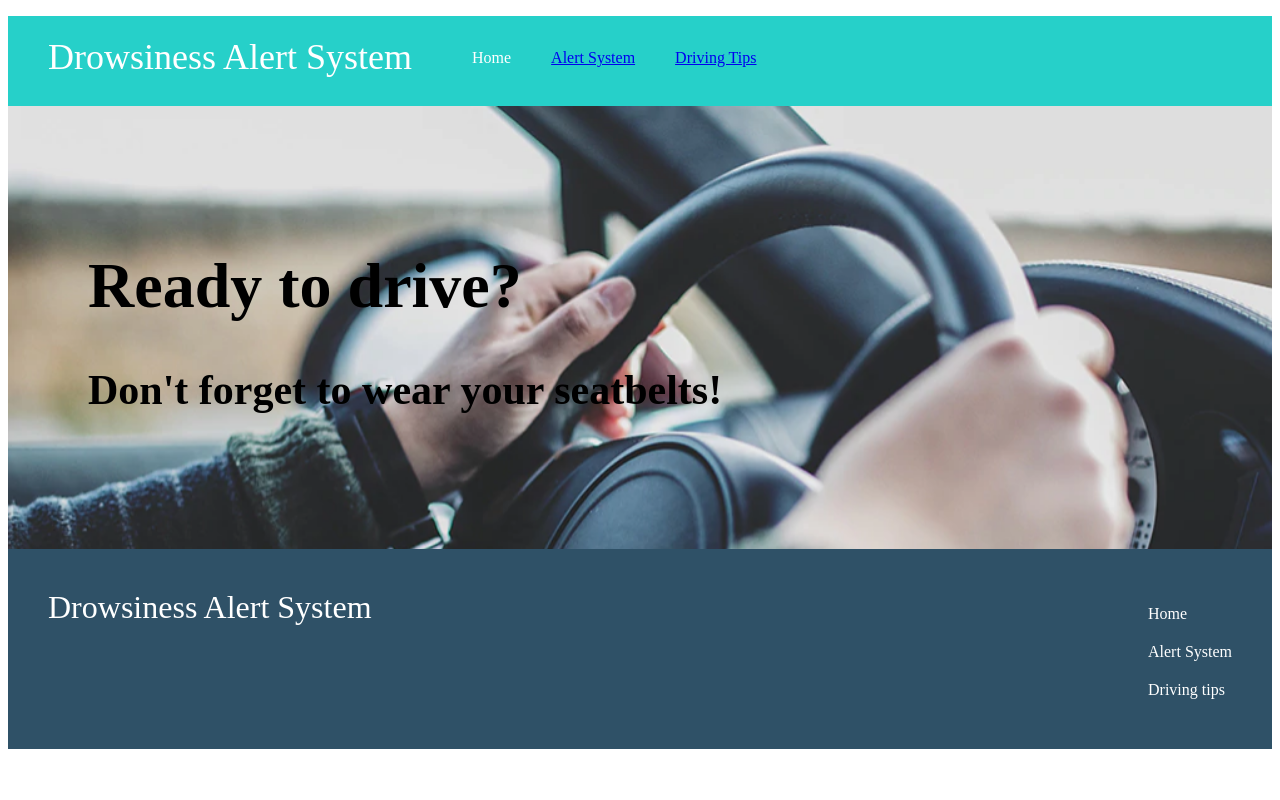
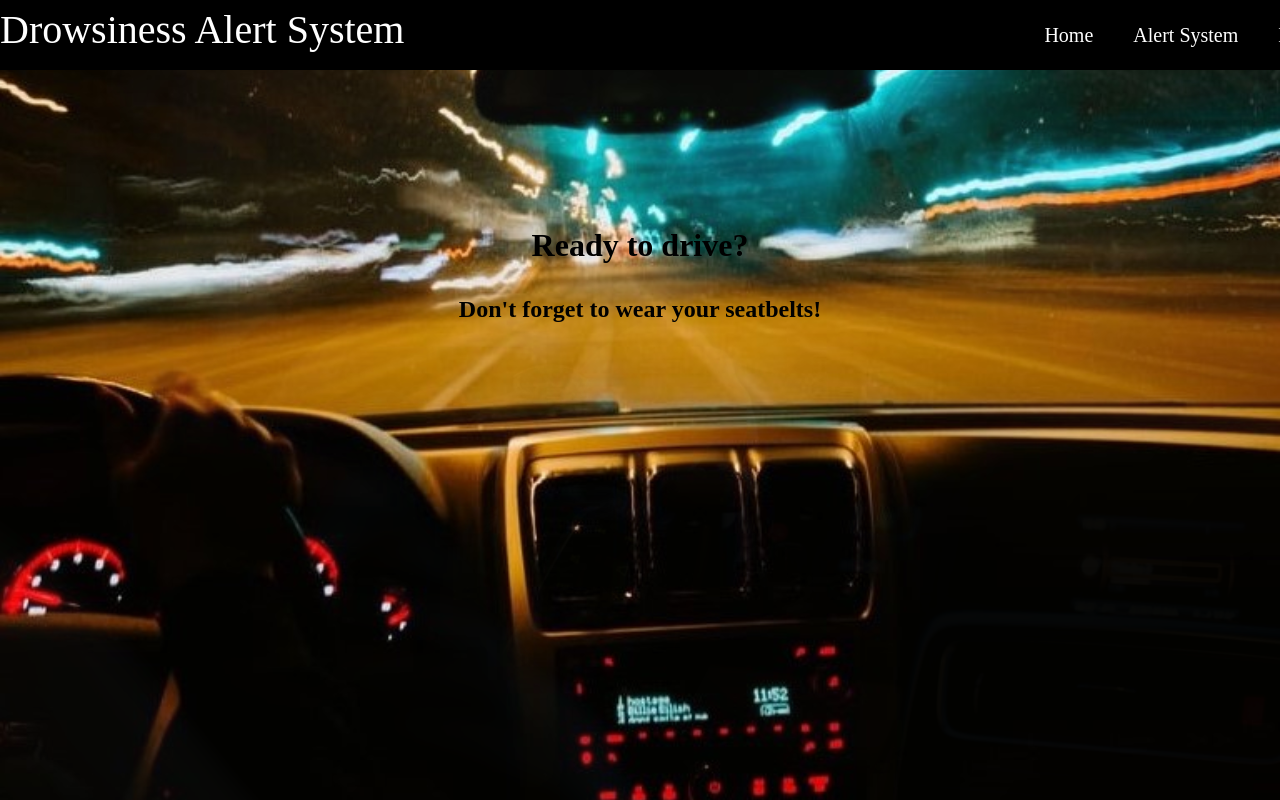
Before and after one commit to swathika1/Drowsiness_alert_flask_app, a Flask app: page / in a window 1280 px wide. Run offline with Flask 2, Linux system fonts and the light colour scheme.

Commit message:
changed the look

```diff
--- /dev/null
+++ b/static/css/homestyle.css
@@ -0,0 +1,115 @@
+/* for changing background images -starts here */
+.container{
+  position:absolute;
+  left:0;
+  top:0;
+  width:100%;
+  height: 100vh;
+  animation: animate 30s ease-in-out infinite;
+  background-size: cover;
+  text-align: center;
+}
+
+@keyframes animate{
+  0%{
+    background-image: url('static/img/bg-img1.jpg')
+  }
+  25%{
+      background-image: url('static/img/bg-img2.jpg')
+    }
+  50%{
+      background-image: url('static/img/bg-img3.jpg')
+  }
+  75%{
+      background-image: url('static/img/bg-img4.jpg')
+  }
+  100%{
+      background-image: url('static/img/bg-img5.jpg')
+  }
+}
+/* for changing background images - ends here */
+
+/* for navigation bar - starts her */
+/* apply a natural box layout model to all elements */
+*, *:before, *:after {
+  -moz-box-sizing: border-box; -webkit-box-sizing: border-box; box-sizing: border-box;
+}
+
+::selection {
+  background: #000;
+  color: #aaf;
+}
+.alternate ::selection {
+  background: #c00;
+  color: #000;
+}
+
+body {
+  margin: 0;
+  padding: 0;
+  font-size: 16px;
+  line-height: 1.5;
+}
+
+ul, li, .logo {
+  -webkit-font-smoothing: antialiased;
+  -moz-osx-font-smoothing: grayscale;
+  font-weight: 400;
+  margin: 0;
+  padding: 0;
+}
+
+.inner {
+  width: 1400px;
+  position: relative;
+  margin: 0 auto;
+}
+
+header {
+  position: fixed;
+  width: 100%;
+  background: #000;
+  transition: 0.7s all;
+  z-index: 100;
+}
+
+li {
+  list-style: none;
+  font-size: 20px;
+}
+
+nav {
+  overflow: hidden;
+}
+
+nav ul {
+  float: right;
+}
+
+nav li {
+  display: inline;
+  float: left;
+}
+
+nav a {
+  display: inline-block;
+  color: #fff;
+  text-decoration: none;
+  padding: 20px;
+  transition: 0.3s all;
+}
+
+nav a:hover {
+  background: red;
+}
+
+.logo {
+  float: left;
+  color: white;
+  font-size: 40px;
+  line-height: 50px;
+  transition: 0.7s all;
+  padding-top: 5px;
+}
+
+/* for navigation bar - ends her */
--- a/static/css/stylesheet.css
+++ /dev/null
@@ -1,56 +0,0 @@
-body {
-    font-family: "Avenir Next";
-  }
-
-li {
-list-style: none;
-}
-
-.header {
-background-color: #26d0c9;
-color: #fff;
-height: 90px;
-}
-
-.header-logo {
-float: left;
-font-size: 36px;
-padding: 20px 40px;
-}
-
-.header-list li {
-float: left;
-padding: 33px 20px;
-}
-
-.main {
-padding: 100px 80px;
-}
-
-.copy-container h1 {
-  font-size: 64px;
-}
-
-.copy-container h2 {
-  font-size: 42px;
-}
-
-.footer {
-background-color: #2f5167;
-color: #fff;
-height: 120px;
-padding: 40px;
-}
-
-.footer-logo {
-float: left;
-font-size: 32px;
-}
-
-.footer-list {
-float: right;
-}
-
-.footer-list li {
-padding-bottom: 20px;
-}
--- a/templates/home.html
+++ b/templates/home.html
@@ -3,37 +3,156 @@
   <head>
       <meta charset="utf-8">
       <title>Drowsiness Alert System</title>
-      <link rel="stylesheet" href="{{url_for('static', filename='css/stylesheet.css')}}">
+      <link rel= "stylesheet" type= "text/css" href= "{{ url_for('static',filename='css/homestyle.css') }}">
   </head>
 
   <body>
-      <div class="header">
-        <div class="header-logo">Drowsiness Alert System</div>
-        <div class="header-list">
+
+      <div class="container">
+        <!-- Navigation bar -->
+        <header id="topnav">
+          <div class="inner">
+            <div class="logo">Drowsiness Alert System</div>
+            <nav role='navigation'>
               <ul>
-            <li>Home</li>
-            <li><a href = "{{ url_for('alert_system') }}">Alert System</a></li> <!-- lick here to go to drowsiness alert system -->
+                <li><a href = "{{ url_for('home') }}">Home</a></li>
+                <li><a href = "{{ url_for('alert_system') }}">Alert System</a></li>
                 <li><a href = "{{ url_for('driving_tips') }}">Driving Tips</a></li>
               </ul>
+            </nav>
           </div>
-      </div>
+        </header>
 
-      <div class="main" style="background-image: url('static/img/carfront.png'); background-size: cover">
+        <!-- contents -->
         <div class="copy-container">
+          <div class="contents" style="padding-top: 200px">
           <h1>Ready to drive?</h1>
           <h2>Don't forget to wear your seatbelts!</h2>
           </div>
         </div>
 
-      <div class="footer">
-        <div class="footer-logo">Drowsiness Alert System</div>
-        <div class="footer-list">
-          <ul>
-            <li>Home</li>
-            <li>Alert System </li>
-            <li>Driving tips </li>
-          </ul>
       </div>
-      </div>
+
+<style>
+/* for changing background images -starts here */
+  .container{
+      position:absolute;
+      left:0;
+      top:0;
+      width:100%;
+      height: 100vh;
+      animation: animate 30s ease-in-out infinite;
+      background-size: cover;
+      text-align: center;
+    }
+
+  @keyframes animate{
+      0%{
+        background-image: url('static/img/bg-img1.jpg')
+      }
+      25%{
+          background-image: url('static/img/bg-img2.jpg')
+        }
+      50%{
+          background-image: url('static/img/bg-img3.jpg')
+      }
+      75%{
+          background-image: url('static/img/bg-img4.jpg')
+      }
+      100%{
+          background-image: url('static/img/bg-img5.jpg')
+      }
+    }
+/* for changing background images - ends here */
+
+/* for navigation bar - starts her */
+/* apply a natural box layout model to all elements */
+*, *:before, *:after {
+  -moz-box-sizing: border-box; -webkit-box-sizing: border-box; box-sizing: border-box;
+}
+
+::selection {
+  background: #000;
+  color: #aaf;
+}
+.alternate ::selection {
+  background: #c00;
+  color: #000;
+}
+
+body {
+  margin: 0;
+  padding: 0;
+  font-size: 16px;
+  line-height: 1.5;
+}
+
+ul, li, .logo {
+  -webkit-font-smoothing: antialiased;
+  -moz-osx-font-smoothing: grayscale;
+  font-weight: 400;
+  margin: 0;
+  padding: 0;
+}
+
+.inner {
+  width: 1400px;
+  position: relative;
+  margin: 0 auto;
+}
+
+header {
+  position: fixed;
+  width: 100%;
+  background: #000;
+  transition: 0.7s all;
+  z-index: 100;
+}
+
+li {
+  list-style: none;
+  font-size: 20px;
+}
+
+nav {
+  overflow: hidden;
+}
+
+nav ul {
+  float: right;
+}
+
+nav li {
+  display: inline;
+  float: left;
+}
+
+nav a {
+  display: inline-block;
+  color: #fff;
+  text-decoration: none;
+  padding: 20px;
+  transition: 0.3s all;
+}
+
+nav a:hover {
+  background: red;
+}
+
+.logo {
+  float: left;
+  color: white;
+  font-size: 40px;
+  line-height: 50px;
+  transition: 0.7s all;
+  padding-top: 5px;
+}
+
+/* for navigation bar - ends her */
+
+</style>
+<script src="{{url_for('static', filename='js/script.js')}}"></script>
+<script>
+</script>
 </body>
 </html>
```
Also changed, not shown: static/css/alertsystemstyle.css (added, +85 -0 lines), static/css/drivingtipsstyle.css (added, +85 -0 lines), templates/alertsystem.html (+101 -21 lines), templates/driving_tips.html (+102 -11 lines), static/img/bg-img1.jpg (added), static/img/bg-img2.jpg (added), static/img/bg-img3.jpg (added), static/img/bg-img4.jpg (added), static/img/bg-img5.jpg (added), static/img/carfront.png (deleted). Lines whose indentation alone changed are shown as unchanged.
